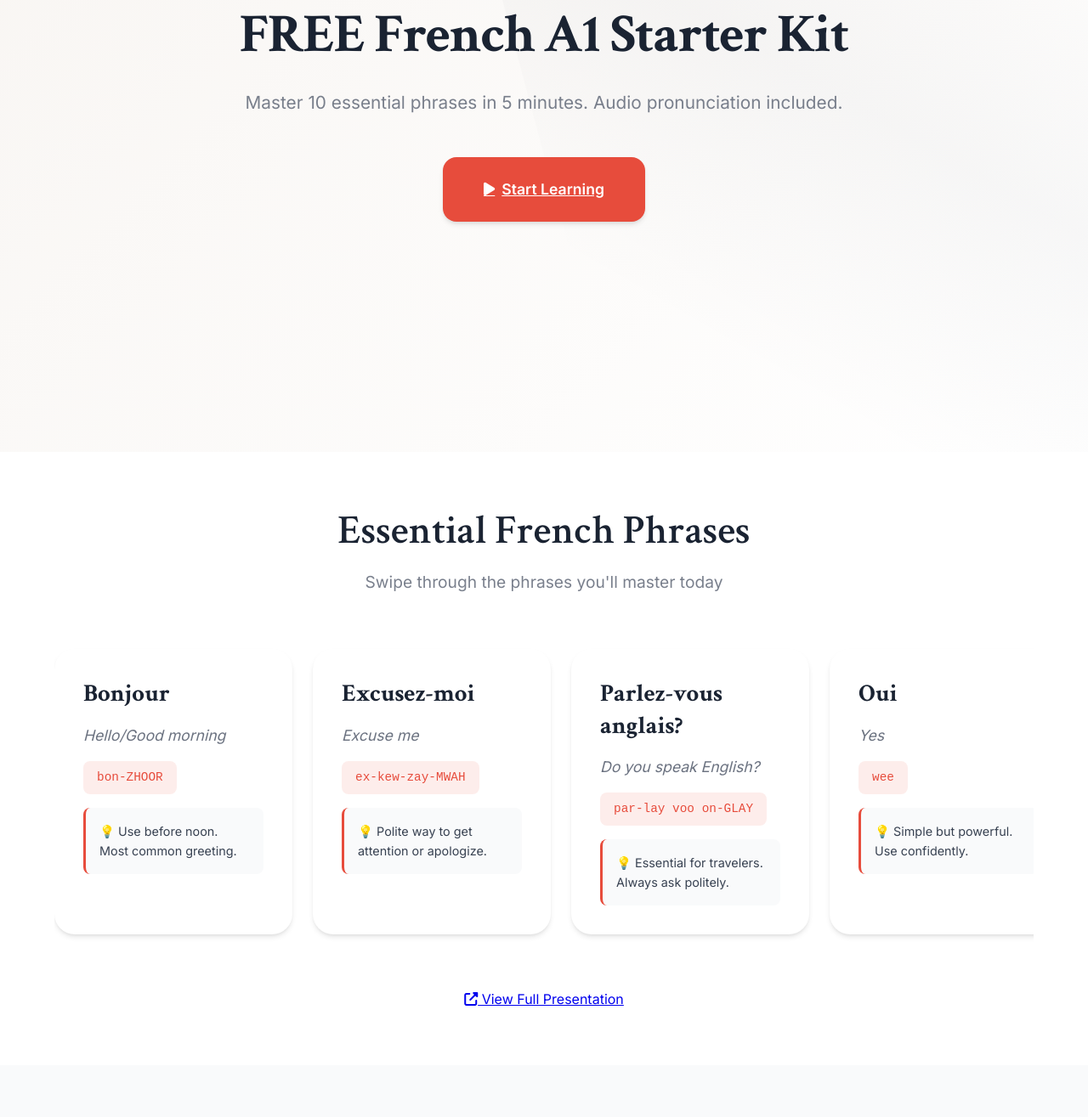
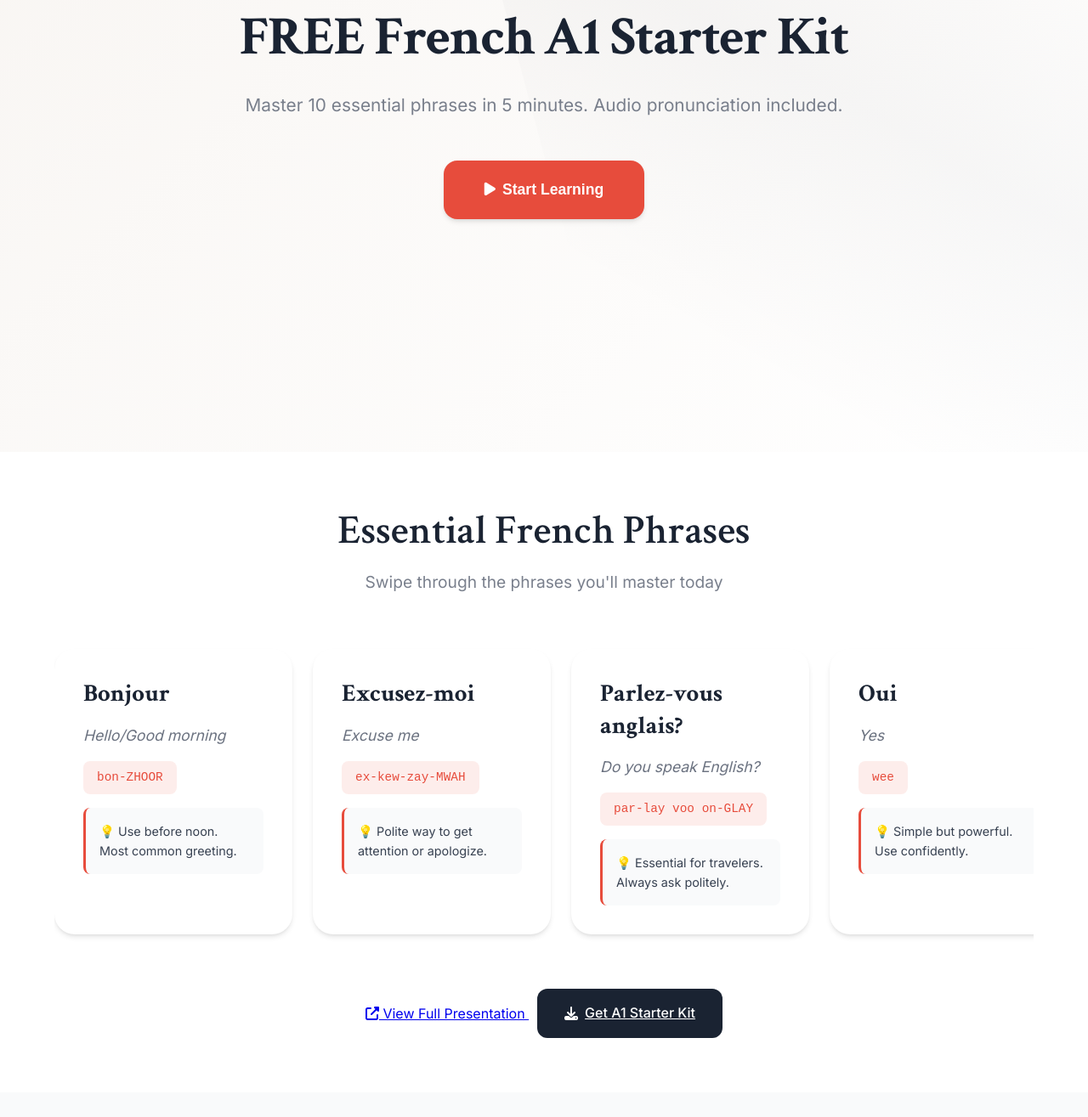
Before and after one commit to farzanava95-prog/french-a1-starter-kit, a plain HTML site: page index.html in a window 1280 px wide. Shown: the part 268-1583 px from the top of the page at 85% size. Drawn offline with Linux system fonts and the light colour scheme.

Commit message:
Update index.html

```diff
--- a/index.html
+++ b/index.html
@@ -24,7 +24,7 @@
             <div class="hero-content">
                 <h1 class="hero-title">FREE French A1 Starter Kit</h1>
                 <p class="hero-subtitle">Master 10 essential phrases in 5 minutes. Audio pronunciation included.</p>
-                <a href="https://tally.so/r/q4OL27" class="cta-button" target="_blank">
+                 <button class="cta-button" onclick="smoothScroll('audio')">
                     <i class="fas fa-play"></i>
                     Start Learning
                 </a>
@@ -45,14 +45,19 @@
                     <!-- Phrase cards will be populated by JavaScript -->
                 </div>
             </div>
-
-            <div class="view-full">
-              <a href="https://docs.google.com/presentation/d/1EYKOaFrOyLp6iEQu-gFcQW-xkvu78d-oqfK9H7q-Wwc/view"
+           <div class="view-full">
+     <a href="https://docs.google.com/presentation/d/1EYKOaFrOyLp6iEQu-gFcQW-xkvu78d-oqfK9H7q-Wwc/view"
    target="_blank"
    class="presentation-btn">
-   <i class="fas fa-external-link-alt"></i>
-   View Full Presentation
-</a>
+        <i class="fas fa-external-link-alt"></i>
+        View Full Presentation
+    </a>
+
+    <a href="https://tally.so/r/q4OL27" class="view-full-btn" style="margin-left:10px;">
+        <i class="fas fa-download"></i>
+        Get A1 Starter Kit
+    </a>
+
             </div>
         </div>
     </section>
```
